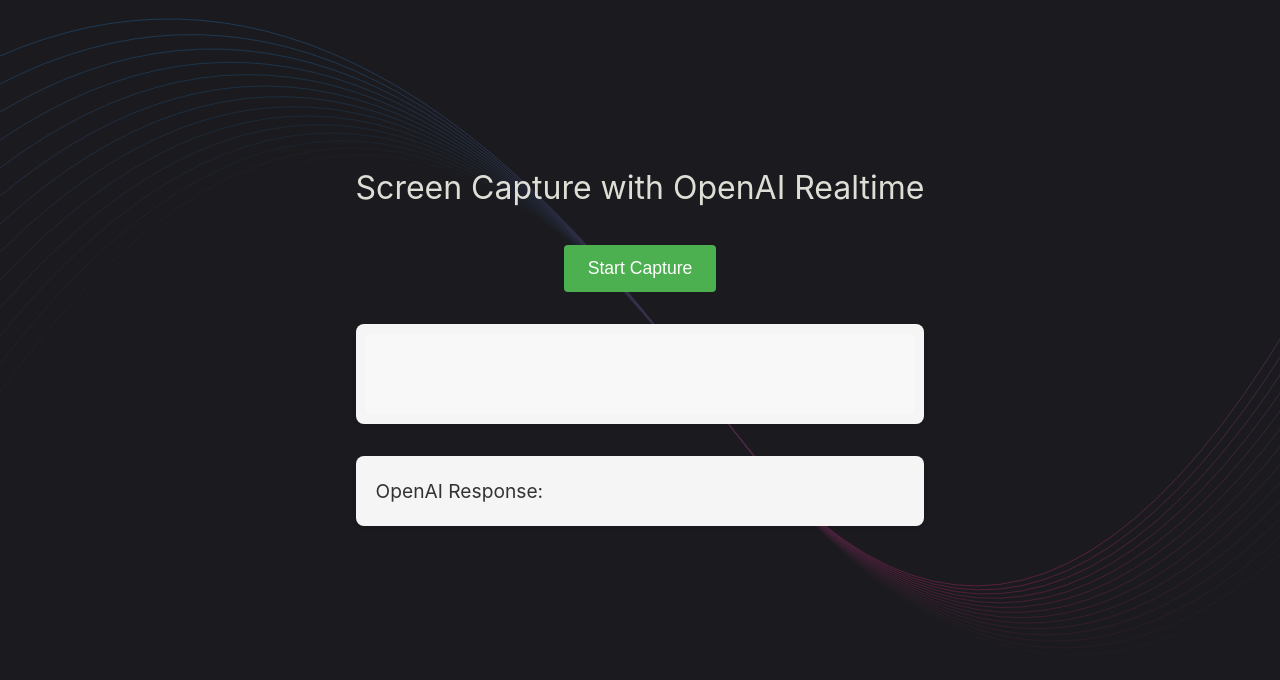
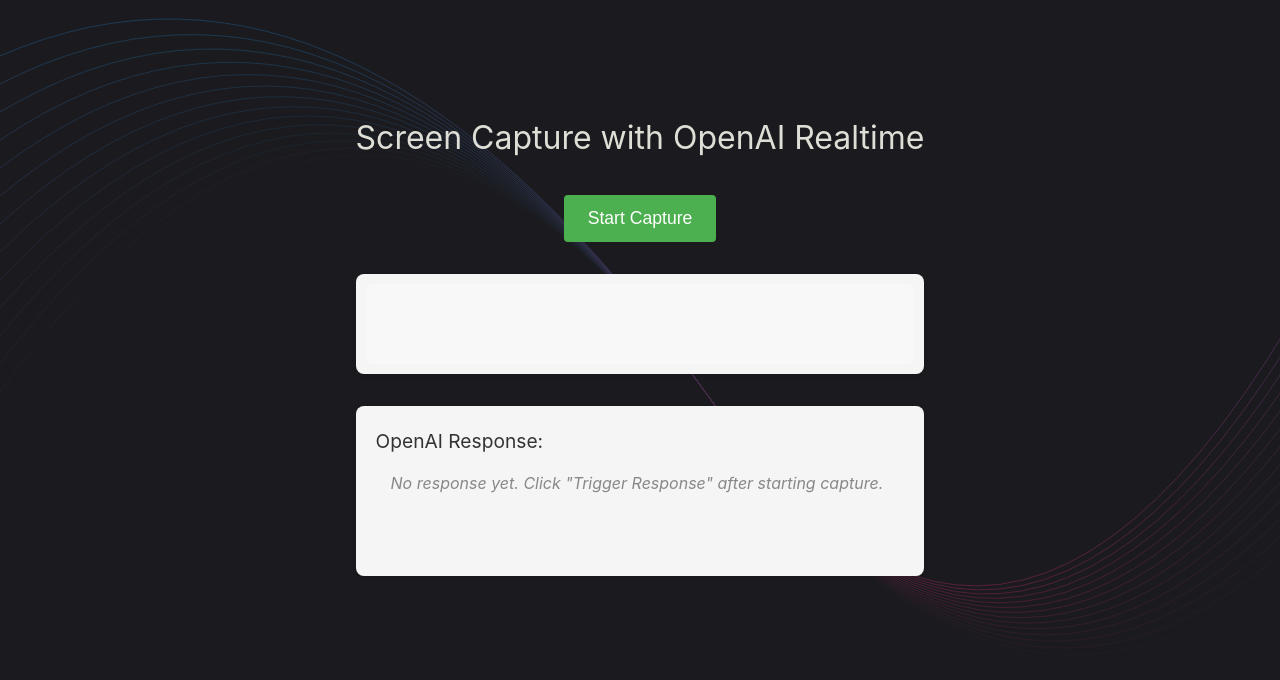
Before and after one commit to HaiderHB/CDSC140, a React (Vite) app: page / in a window 1280 px wide. Shown: the top 680 px of the page. Built offline with nearby package versions, Linux system fonts and the light colour scheme.

Commit message:
text response working

```diff
--- a/src/renderer/src/App.css
+++ b/src/renderer/src/App.css
@@ -115,6 +115,23 @@
   overflow-y: auto;
 }
 
+.response-text {
+  font-size: 1rem;
+  color: black;
+  line-height: 1.5;
+  white-space: pre-wrap;
+  max-height: 300px;
+  overflow-y: auto;
+  padding: 15px;
+  border-radius: 4px;
+  min-height: 100px;
+}
+
+.no-response {
+  color: #888;
+  font-style: italic;
+}
+
 .trigger-button {
   padding: 0.8rem 1.5rem;
   font-size: 1.1rem;
--- a/src/renderer/src/App.tsx
+++ b/src/renderer/src/App.tsx
@@ -71,15 +71,6 @@ function App(): JSX.Element {
       const pc = new RTCPeerConnection()
       peerConnectionRef.current = pc
 
-      // Create audio element to hear model voice (optional)
-      const audioEl = document.createElement('audio')
-      audioEl.autoplay = true
-      pc.ontrack = (e) => {
-        console.log('Received audio track from OpenAI')
-        audioEl.srcObject = e.streams[0]
-        document.body.appendChild(audioEl)
-      }
-
       // Add desktop audio track to the connection
       stream.getAudioTracks().forEach((track) => {
         pc.addTrack(track, stream)
@@ -94,21 +85,22 @@ function App(): JSX.Element {
           const msg = JSON.parse(event.data)
 
           // Log the event type for all messages
-          console.log('OpenAI WebRTC event:', msg.type)
+          // console.log('OpenAI WebRTC event:', msg.type, msg)
 
-          if (msg.type === 'response.text.delta') {
-            setResponseText((prev) => prev + (msg.delta?.text || ''))
+          if (msg.type === 'response.audio_transcript.delta') {
+            console.log('Delta text received:', msg.delta)
+            setResponseText((prev) => {
+              const delta = msg.delta || ''
+              if (prev.endsWith(delta)) {
+                // Already added this delta, skip update
+                return prev
               }
-          if (msg.type === 'response.text.done') {
-            console.log('Final response:', msg.response.output[0])
-          }
-          // Log when transcription is detected
-          if (msg.type === 'transcription') {
-            console.log('Transcription detected:', msg.transcription?.text)
-          }
-          // Log when voice activity is detected
-          if (msg.type === 'voice_activity') {
-            console.log('Voice activity detected:', msg.is_speech ? 'speech' : 'no speech')
+              const newText = prev + delta
+              console.log('Updated response text:', newText)
+              return newText
+            })
+          } else if (msg.type === 'response.text.done') {
+            console.log('Final response text:', msg.text)
           }
         } catch (error) {
           console.error('Error parsing WebRTC message:', error)
@@ -151,9 +143,11 @@ function App(): JSX.Element {
 
     console.log('Manually triggering OpenAI response')
 
+    // Clear the previous response
+    setResponseText('')
+
     // Manually trigger a response
-    dataChannelRef.current.send(
-      JSON.stringify({
+    const conversationItem = {
       type: 'conversation.item.create',
       item: {
         type: 'message',
@@ -165,19 +159,29 @@ function App(): JSX.Element {
           }
         ]
       }
-      })
-    )
+    }
 
-    dataChannelRef.current.send(
-      JSON.stringify({
+    console.log('Sending conversation item:', conversationItem)
+    dataChannelRef.current.send(JSON.stringify(conversationItem))
+
+    // Wait a short time to ensure the conversation item is processed
+    setTimeout(() => {
+      if (!dataChannelRef.current) {
+        console.error('No WebRTC data channel available when sending response request')
+        return
+      }
+
+      const responseRequest = {
         type: 'response.create',
         response: {
           modalities: ['text']
         }
-      })
-    )
+      }
 
+      console.log('Sending response request:', responseRequest)
+      dataChannelRef.current.send(JSON.stringify(responseRequest))
       console.log('Manual response request sent to OpenAI')
+    }, 500)
   }
 
   const stopCapture = (): void => {
@@ -294,7 +298,15 @@ function App(): JSX.Element {
 
       <div className="response-output">
         <h3>OpenAI Response:</h3>
-        <p>{responseText}</p>
+        <div className="response-text">
+          {responseText ? (
+            responseText
+          ) : (
+            <span className="no-response">
+              No response yet. Click "Trigger Response" after starting capture.
+            </span>
+          )}
+        </div>
       </div>
     </div>
   )
```
Also changed, not shown: src/main/index.ts (+4 -3 lines). Lines whose indentation alone changed are shown as unchanged.
